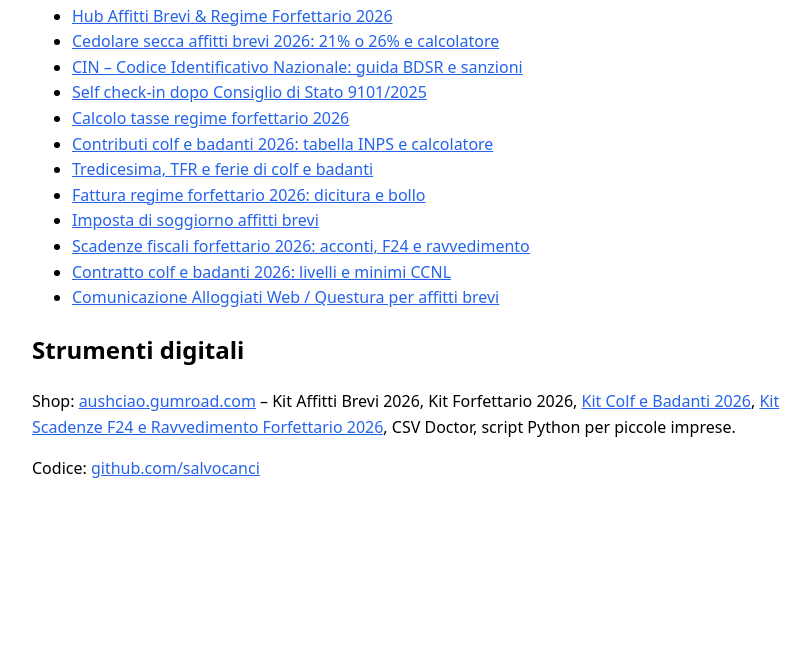
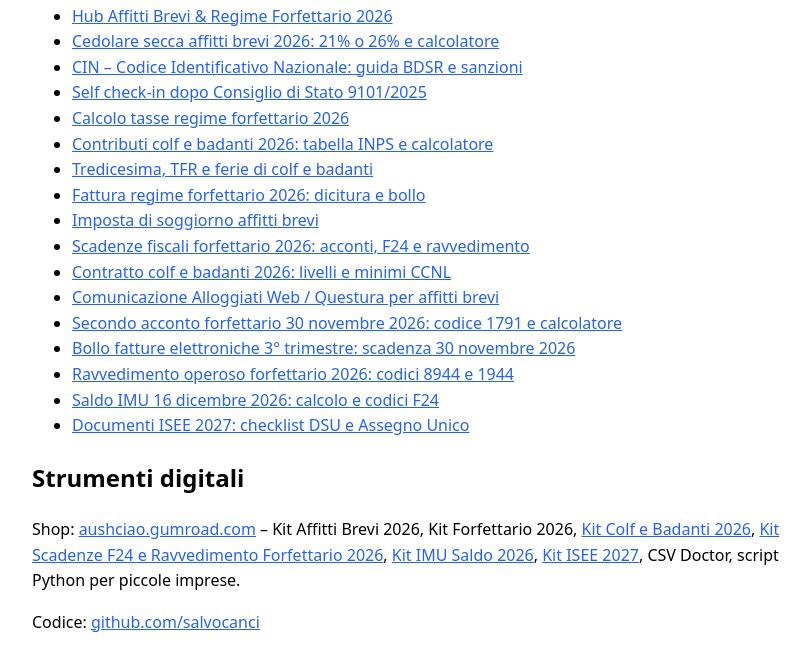
Before and after one commit to salvocanci/salvocanci.github.io, a plain HTML site: page index.html in a window 1280 px wide. Shown: the part 101-772 px from the top of the page, without its empty margins (228-1038 px from the left). Drawn offline with Linux system fonts and the light colour scheme.

Commit message:
Link IMU and ISEE kits and latest year-end guides

```diff
--- a/index.html
+++ b/index.html
@@ -13,7 +13,12 @@
 <li><a href="https://salvocanci.github.io/affitti-brevi-forfettario-2026/scadenze-fiscali-forfettario-2026.html">Scadenze fiscali forfettario 2026: acconti, F24 e ravvedimento</a></li>
 <li><a href="https://salvocanci.github.io/affitti-brevi-forfettario-2026/contratto-colf-livelli-minimi-2026.html">Contratto colf e badanti 2026: livelli e minimi CCNL</a></li>
 <li><a href="https://salvocanci.github.io/affitti-brevi-forfettario-2026/comunicazione-alloggiati-web-questura.html">Comunicazione Alloggiati Web / Questura per affitti brevi</a></li>
+<li><a href="https://salvocanci.github.io/affitti-brevi-forfettario-2026/secondo-acconto-forfettario-30-novembre-2026.html">Secondo acconto forfettario 30 novembre 2026: codice 1791 e calcolatore</a></li>
+<li><a href="https://salvocanci.github.io/affitti-brevi-forfettario-2026/bollo-fatture-elettroniche-terzo-trimestre-30-novembre-2026.html">Bollo fatture elettroniche 3° trimestre: scadenza 30 novembre 2026</a></li>
+<li><a href="https://salvocanci.github.io/affitti-brevi-forfettario-2026/ravvedimento-operoso-forfettario-2026-codici-8944-1944.html">Ravvedimento operoso forfettario 2026: codici 8944 e 1944</a></li>
+<li><a href="https://salvocanci.github.io/affitti-brevi-forfettario-2026/imu-saldo-16-dicembre-2026-calcolo.html">Saldo IMU 16 dicembre 2026: calcolo e codici F24</a></li>
+<li><a href="https://salvocanci.github.io/affitti-brevi-forfettario-2026/documenti-isee-2027-checklist-dsu-assegno-unico.html">Documenti ISEE 2027: checklist DSU e Assegno Unico</a></li>
 </ul>
 <h2>Strumenti digitali</h2>
-<p>Shop: <a href="https://aushciao.gumroad.com">aushciao.gumroad.com</a> – Kit Affitti Brevi 2026, Kit Forfettario 2026, <a href="https://aushciao.gumroad.com/l/tmjmds">Kit Colf e Badanti 2026</a>, <a href="https://aushciao.gumroad.com/l/jiasq">Kit Scadenze F24 e Ravvedimento Forfettario 2026</a>, CSV Doctor, script Python per piccole imprese.</p>
+<p>Shop: <a href="https://aushciao.gumroad.com">aushciao.gumroad.com</a> – Kit Affitti Brevi 2026, Kit Forfettario 2026, <a href="https://aushciao.gumroad.com/l/tmjmds">Kit Colf e Badanti 2026</a>, <a href="https://aushciao.gumroad.com/l/jiasq">Kit Scadenze F24 e Ravvedimento Forfettario 2026</a>, <a href="https://aushciao.gumroad.com/l/uowhnq">Kit IMU Saldo 2026</a>, <a href="https://aushciao.gumroad.com/l/smvqor">Kit ISEE 2027</a>, CSV Doctor, script Python per piccole imprese.</p>
 <p>Codice: <a href="https://github.com/salvocanci">github.com/salvocanci</a></p></body></html>
```
